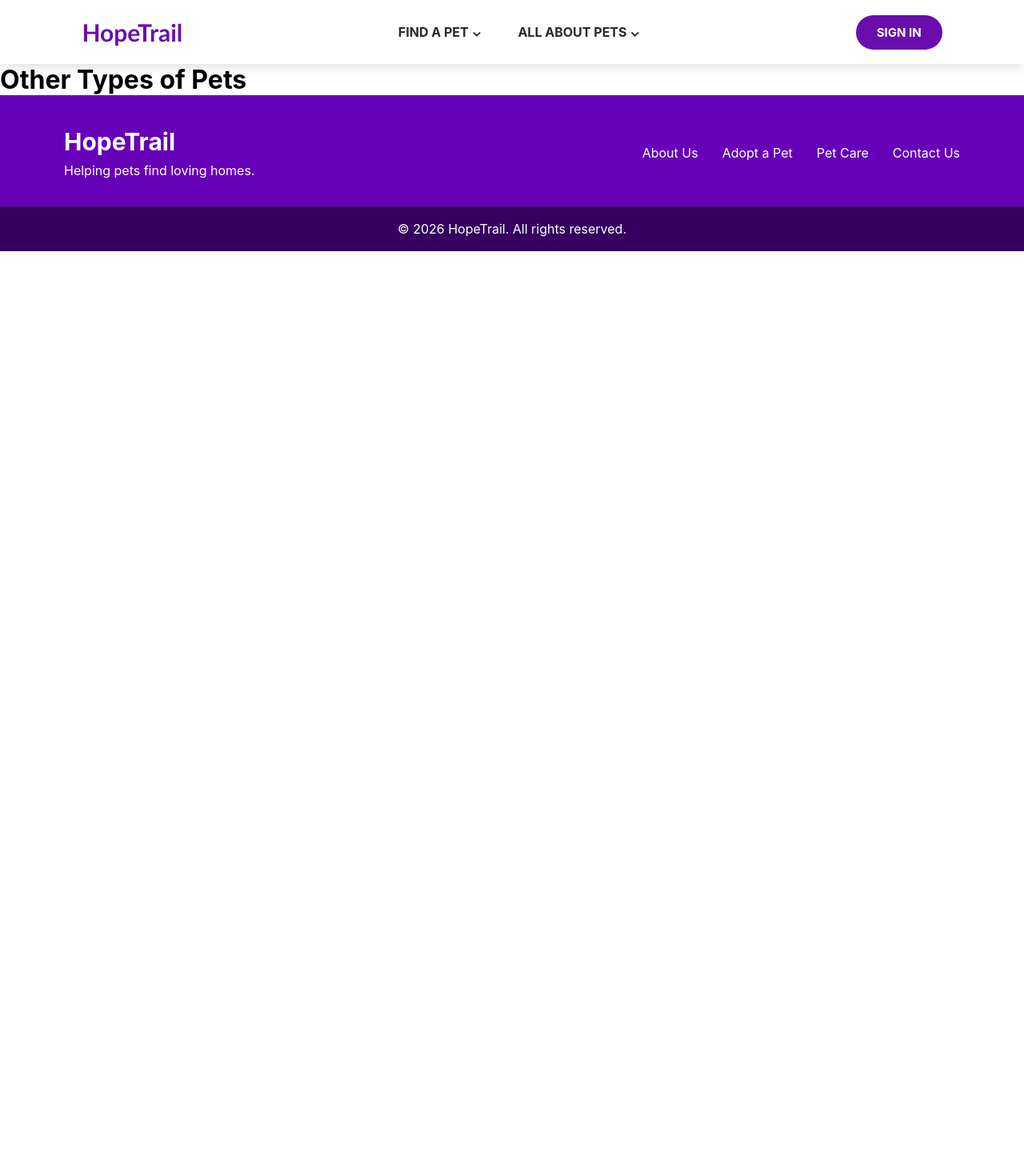
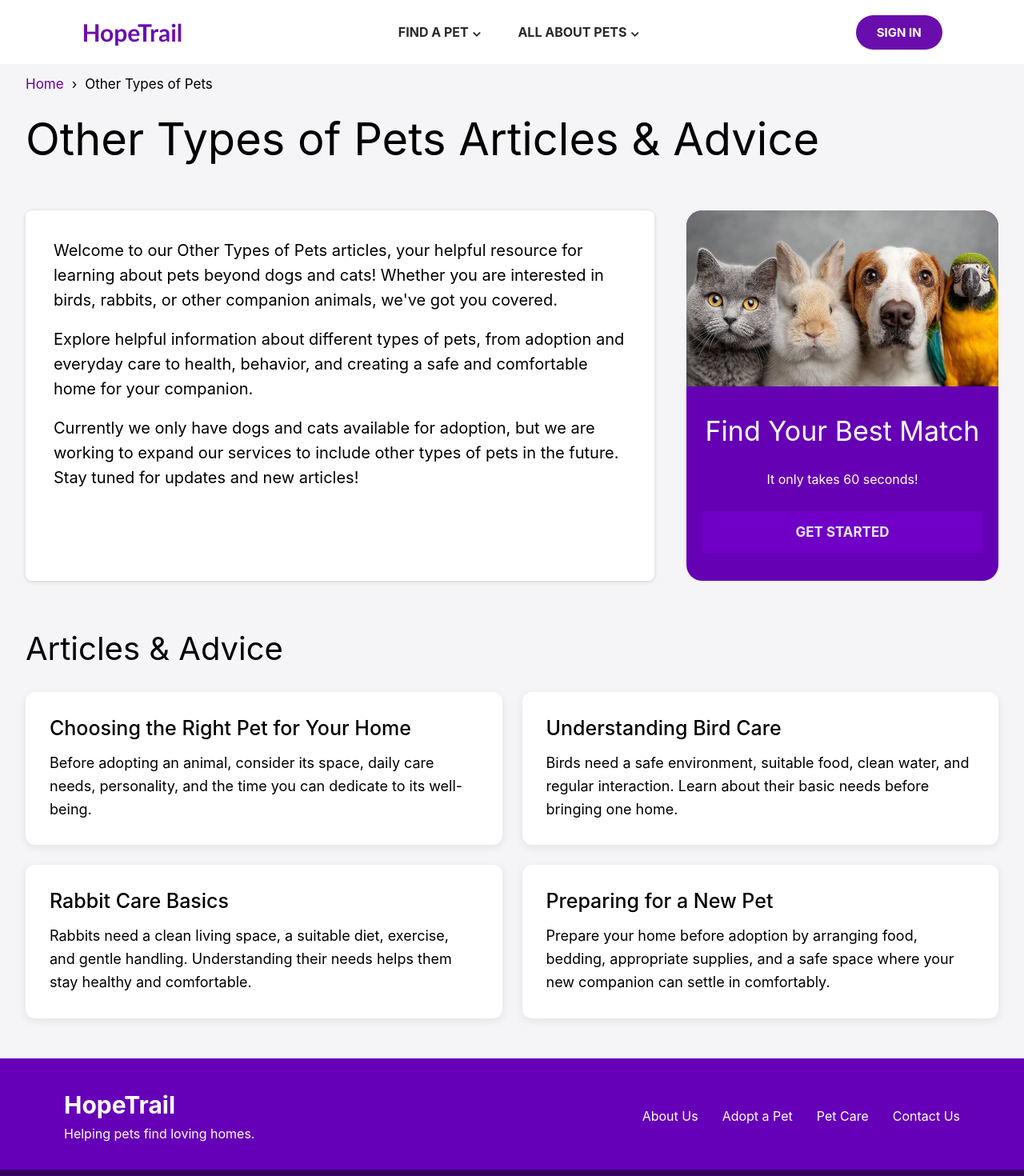
Before and after one commit to FaizaSec/HopeTrail, a React (Vite) app: page /other-pets in a window 1280 px wide. Shown: the top 1470 px of the page at 80% size. Before the commit the page ends 800 px from the top, so only its background shows below. Built offline with nearby package versions, Linux system fonts and the light colour scheme; no server answers.

Commit message:
Modified advices

```diff
--- a/src/pages/CatsAndKittens.jsx
+++ b/src/pages/CatsAndKittens.jsx
@@ -41,6 +41,45 @@ function CatsAndKittens() {
           </div>
         </div>
       </div>
+      <h2 className="articles-title">Articles & Advice</h2>
+
+      <div className="articles-grid">
+        <article className="article-card">
+          <h3>Preparing Your Home for a New Cat</h3>
+          <p>
+            Give your new cat a quiet and safe place to adjust. Food, fresh water,
+            a comfortable sleeping area, a litter box, and some toys can help make
+            the transition easier.
+          </p>
+        </article>
+
+        <article className="article-card">
+          <h3>Understanding Cat Behavior</h3>
+          <p>
+            Cats communicate in many ways, including through their posture, tail,
+            ears, and sounds. Understanding these signals can help you recognize
+            when your cat feels comfortable, nervous, or playful.
+          </p>
+        </article>
+
+        <article className="article-card">
+          <h3>Keeping Your Cat Healthy</h3>
+          <p>
+            Regular veterinary care, appropriate vaccinations, nutritious food,
+            fresh water, grooming, and a clean environment all contribute to a
+            cat's overall health and well-being.
+          </p>
+        </article>
+
+        <article className="article-card">
+          <h3>Keeping Indoor Cats Active</h3>
+          <p>
+            Indoor cats still need exercise and mental stimulation. Interactive
+            toys, scratching posts, climbing spaces, and regular playtime can help
+            keep them active and engaged.
+          </p>
+        </article>
+      </div>
     </div>
   );
 }
--- a/src/pages/DogsAndPuppies.jsx
+++ b/src/pages/DogsAndPuppies.jsx
@@ -40,6 +40,45 @@ function DogsAndPuppies() {
           </div>
         </div>
       </div>
+      <h2 className="articles-title">Articles & Advice</h2>
+
+      <div className="articles-grid">
+        <article className="article-card">
+          <h3>Preparing Your Home for a New Dog</h3>
+          <p>
+            Before bringing a dog home, prepare a safe and comfortable space with
+            food, water, bedding, toys, and other essentials. A calm environment
+            can help your new companion settle in more easily.
+          </p>
+        </article>
+
+        <article className="article-card">
+          <h3>Basic Training for Puppies</h3>
+          <p>
+            Early training helps puppies learn good habits and build confidence.
+            Start with simple commands, consistent routines, and positive
+            reinforcement.
+          </p>
+        </article>
+
+        <article className="article-card">
+          <h3>Keeping Your Dog Healthy</h3>
+          <p>
+            Regular veterinary checkups, vaccinations, balanced nutrition, exercise,
+            and proper grooming are important parts of keeping a dog healthy and
+            active.
+          </p>
+        </article>
+
+        <article className="article-card">
+          <h3>Understanding Dog Behavior</h3>
+          <p>
+            Dogs communicate through body language, sounds, and behavior. Learning
+            to recognize signs of comfort, fear, excitement, and stress can help
+            you build a stronger relationship with your pet.
+          </p>
+        </article>
+      </div>
     </div>
   );
 }
--- a/src/pages/OtherPets.jsx
+++ b/src/pages/OtherPets.jsx
@@ -1,8 +1,87 @@
+import { Link } from "react-router";
+import "./pages.css";
+
 function OtherPets() {
   return (
-    <div className="page">
-      <h1>Other Types of Pets</h1>
-    </div>
+    <div className="pet-info-page">
+      <div className="pet-breadcrumb">
+        <Link to="/">Home</Link>
+        <span>›</span>
+        <span>Other Types of Pets</span>
+      </div>
+
+      <h1>Other Types of Pets Articles & Advice</h1>
+
+      <div className="pet-top-section">
+        <div className="pet-intro">
+          <p>
+            Welcome to our Other Types of Pets articles, your helpful resource
+            for learning about pets beyond dogs and cats! Whether you are
+            interested in birds, rabbits, or other companion animals, we've
+            got you covered.
+          </p>
+
+          <p>
+            Explore helpful information about different types of pets, from
+            adoption and everyday care to health, behavior, and creating a
+            safe and comfortable home for your companion.
+          </p>
+
+          <p>
+            Currently we only have dogs and cats available for adoption,
+            but we are working to expand our services to include other
+            types of pets in the future. Stay tuned for updates and new articles!
+          </p>
+        </div>
+
+        <div className="quiz-card">
+          <div className="quiz-pets">
+            <img src="/quiz-pets.jpg" alt="Pets looking for a home" />
+          </div>
+
+          <div className="quiz-info">
+            <h2>Find Your Best Match</h2>
+            <p>It only takes 60 seconds!</p>
+
+            <Link to="/quiz">GET STARTED</Link>
+          </div>
+        </div>
+      </div>
+
+      <h2 className="articles-title">Articles & Advice</h2>
+      <div className="articles-grid">
+        <article className="article-card">
+         <h3>Choosing the Right Pet for Your Home</h3>
+         <p> Before adopting an animal, consider its space, daily care needs,
+           personality, and the time you can dedicate to its well-being.
+         </p>
+        </article>
+           <article className="article-card">
+             <h3>Understanding Bird Care</h3>
+              <p> Birds need a safe environment, suitable food,
+                clean water, and regular interaction. Learn about their
+                basic needs before bringing one home.
+              </p>
+           </article>
+              <article className="article-card">
+                 <h3>Rabbit Care Basics</h3>
+                  <p> Rabbits need a clean living space, a suitable diet,
+                     exercise, and gentle handling. Understanding their needs
+                      helps them stay healthy and comfortable.
+                  </p>
+              </article>
+
+             <article className="article-card">
+               <h3>Preparing for a New Pet</h3>
+                <p> Prepare your home before adoption by arranging food,
+                  bedding, appropriate supplies, and a safe space where your new
+                   companion can settle in comfortably.
+
+                </p>
+             </article>
+           </div>
+          </div>
+
   );
 }
 
--- a/src/pages/pages.css
+++ b/src/pages/pages.css
@@ -402,6 +402,48 @@
     font-size: 17px;
   }
 }
+/*
+ Other petsss
+*/
+/* Other Pets Articles */
+
+.articles-title {
+  margin-top: 60px;
+  margin-bottom: 30px;
+  font-size: 40px;
+  font-weight: 400;
+}
+
+.articles-grid {
+  display: grid;
+  grid-template-columns: repeat(2, 1fr);
+  gap: 25px;
+}
+
+.article-card {
+  background: white;
+  padding: 30px;
+  border-radius: 12px;
+  box-shadow: 0 3px 12px rgba(0, 0, 0, 0.08);
+}
+
+.article-card h3 {
+  font-size: 25px;
+  font-weight: 500;
+  margin-bottom: 15px;
+}
+
+.article-card p {
+  font-size: 18px;
+  line-height: 1.6;
+  margin: 0;
+}
+
+@media (max-width: 768px) {
+  .articles-grid {
+    grid-template-columns: 1fr;
+  }
+}
 /* ================================
    PET CARE SERVICES
 ================================ */
```
